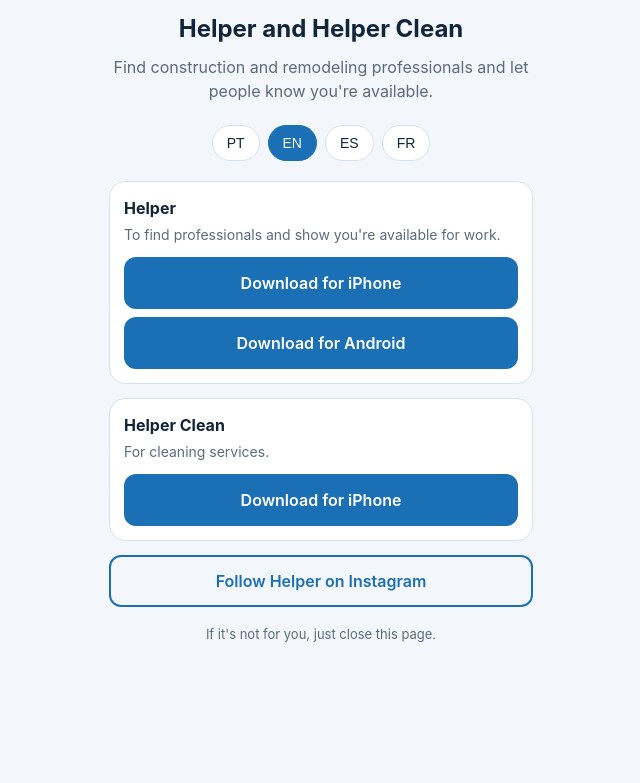
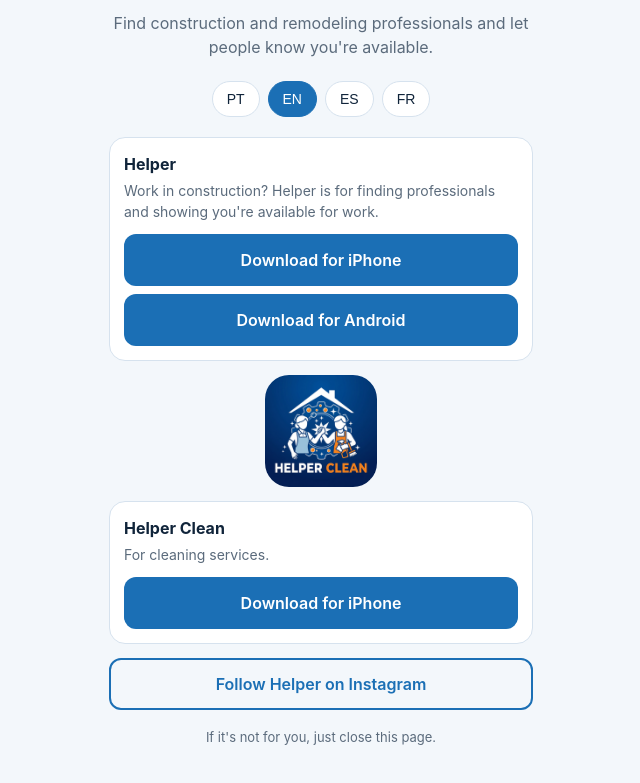
Before and after one commit to adm1825/site-conam, a plain HTML site: page HelperApp/index.html in a window 1280 px wide. Shown: the part 143-926 px from the top of the page, without its empty margins (319-959 px from the left). Before the commit the page ends 828 px from the top, so only its background shows below. Drawn offline with Linux system fonts and the light colour scheme.

Commit message:
HelperApp: ícone do Helper Clean entre os cartões, tema sempre claro e novo texto do Helper
Tira o título "Helper e Helper Clean" do topo, põe o ícone do Helper Clean entre os cartões do Helper e do Helper Clean, trava o tema claro (fundo e cartões brancos) e troca o texto do cartão do Helper ("Trabalha na construção? O Helper é para encontrar profissionais e avisar que você está disponível para trabalhar."), nos quatro idiomas.

Co-Authored-By: Claude Sonnet 5.5 <noreply@anthropic.com>

```diff
--- a/HelperApp/index.html
+++ b/HelperApp/index.html
@@ -3,6 +3,7 @@
 <head>
 <meta charset="utf-8">
 <meta name="viewport" content="width=device-width, initial-scale=1">
+<meta name="color-scheme" content="light">
 <title>Helper e Helper Clean</title>
 <meta name="description" content="Encontre profissionais de obra e reforma e avise que você está disponível. Helper e Helper Clean.">
 <meta property="og:type" content="website">
@@ -12,13 +13,12 @@
 <meta property="og:url" content="https://conambrtech.com/HelperApp/">
 <link rel="icon" href="logo.jpg">
 <style>
-  :root { --fundo:#f3f7fb; --cartao:#ffffff; --texto:#10243a; --suave:#5b6b7c; --azul:#1b6fb5; --azul-escuro:#144f84; --borda:#d6e2ee; }
-  @media (prefers-color-scheme: dark) { :root { --fundo:#0c1824; --cartao:#14263a; --texto:#eaf2fa; --suave:#9fb3c8; --azul:#3b95e0; --azul-escuro:#2b7fc8; --borda:#26405a; } }
+  :root { color-scheme: light; --fundo:#f3f7fb; --cartao:#ffffff; --texto:#10243a; --suave:#5b6b7c; --azul:#1b6fb5; --azul-escuro:#144f84; --borda:#d6e2ee; }
   * { box-sizing: border-box; }
   body { margin:0; background:var(--fundo); color:var(--texto); font-family:-apple-system,BlinkMacSystemFont,"Segoe UI",Roboto,Helvetica,Arial,sans-serif; line-height:1.5; }
   main { max-width:460px; margin:0 auto; padding:28px 18px 40px; }
   .logo { display:block; width:112px; height:112px; margin:0 auto 14px; border-radius:24px; }
-  h1 { font-size:24px; text-align:center; margin:0 0 8px; }
+  .icone-clean { display:block; width:112px; height:112px; margin:0 auto 14px; border-radius:24px; }
   p.sub { text-align:center; color:var(--suave); margin:0 0 22px; }
   .idiomas { display:flex; justify-content:center; gap:8px; margin-bottom:20px; }
   .idiomas button { border:1px solid var(--borda); background:var(--cartao); color:var(--texto); border-radius:999px; padding:6px 14px; font-size:14px; cursor:pointer; min-height:36px; }
@@ -35,7 +35,6 @@
 <body>
 <main>
   <img class="logo" src="logo.jpg" alt="Helper" width="112" height="112">
-  <h1 data-t="titulo">Helper e Helper Clean</h1>
   <p class="sub" data-t="sub">Encontre profissionais de obra e reforma e avise que você está disponível.</p>
 
   <div class="idiomas" role="group" aria-label="Idioma">
@@ -47,10 +46,12 @@
 
   <section class="grupo">
     <h2>Helper</h2>
-    <p data-t="helper">Para encontrar profissionais e avisar que você está disponível para trabalhar.</p>
+    <p data-t="helper">Trabalha na construção? O Helper é para encontrar profissionais e avisar que você está disponível para trabalhar.</p>
     <a class="botao" href="https://apps.apple.com/us/app/helper-construction-helpers/id6761435541" data-t="helperIos">Baixar para iPhone</a>
     <a class="botao" href="https://play.google.com/store/apps/details?id=com.conambrtech.helperC" data-t="helperAndroid">Baixar para Android</a>
   </section>
+
+  <img class="icone-clean" src="helperclean.png" alt="Helper Clean" width="112" height="112">
 
   <section class="grupo">
     <h2>Helper Clean</h2>
@@ -63,10 +64,10 @@
 </main>
 <script>
   var T = {
-    pt: { titulo:"Helper e Helper Clean", sub:"Encontre profissionais de obra e reforma e avise que você está disponível.", helper:"Para encontrar profissionais e avisar que você está disponível para trabalhar.", helperIos:"Baixar para iPhone", helperAndroid:"Baixar para Android", clean:"Para serviços de limpeza.", cleanIos:"Baixar para iPhone", instagram:"Siga o Helper no Instagram", rodape:"Se não for do seu interesse, é só fechar esta página." },
-    en: { titulo:"Helper and Helper Clean", sub:"Find construction and remodeling professionals and let people know you're available.", helper:"To find professionals and show you're available for work.", helperIos:"Download for iPhone", helperAndroid:"Download for Android", clean:"For cleaning services.", cleanIos:"Download for iPhone", instagram:"Follow Helper on Instagram", rodape:"If it's not for you, just close this page." },
-    es: { titulo:"Helper y Helper Clean", sub:"Encuentra profesionales de obra y remodelación y avisa que estás disponible.", helper:"Para encontrar profesionales y avisar que estás disponible para trabajar.", helperIos:"Descargar para iPhone", helperAndroid:"Descargar para Android", clean:"Para servicios de limpieza.", cleanIos:"Descargar para iPhone", instagram:"Sigue a Helper en Instagram", rodape:"Si no es de tu interés, solo cierra esta página." },
-    fr: { titulo:"Helper et Helper Clean", sub:"Trouvez des professionnels de la construction et de la rénovation et signalez que vous êtes disponible.", helper:"Pour trouver des professionnels et signaler que vous êtes disponible pour travailler.", helperIos:"Télécharger pour iPhone", helperAndroid:"Télécharger pour Android", clean:"Pour les services de ménage.", cleanIos:"Télécharger pour iPhone", instagram:"Suivez Helper sur Instagram", rodape:"Si cela ne vous intéresse pas, fermez simplement cette page." }
+    pt: { sub:"Encontre profissionais de obra e reforma e avise que você está disponível.", helper:"Trabalha na construção? O Helper é para encontrar profissionais e avisar que você está disponível para trabalhar.", helperIos:"Baixar para iPhone", helperAndroid:"Baixar para Android", clean:"Para serviços de limpeza.", cleanIos:"Baixar para iPhone", instagram:"Siga o Helper no Instagram", rodape:"Se não for do seu interesse, é só fechar esta página." },
+    en: { sub:"Find construction and remodeling professionals and let people know you're available.", helper:"Work in construction? Helper is for finding professionals and showing you're available for work.", helperIos:"Download for iPhone", helperAndroid:"Download for Android", clean:"For cleaning services.", cleanIos:"Download for iPhone", instagram:"Follow Helper on Instagram", rodape:"If it's not for you, just close this page." },
+    es: { sub:"Encuentra profesionales de obra y remodelación y avisa que estás disponible.", helper:"¿Trabajas en la construcción? Helper es para encontrar profesionales y avisar que estás disponible para trabajar.", helperIos:"Descargar para iPhone", helperAndroid:"Descargar para Android", clean:"Para servicios de limpieza.", cleanIos:"Descargar para iPhone", instagram:"Sigue a Helper en Instagram", rodape:"Si no es de tu interés, solo cierra esta página." },
+    fr: { sub:"Trouvez des professionnels de la construction et de la rénovation et signalez que vous êtes disponible.", helper:"Vous travaillez dans la construction ? Helper sert à trouver des professionnels et à signaler que vous êtes disponible pour travailler.", helperIos:"Télécharger pour iPhone", helperAndroid:"Télécharger pour Android", clean:"Pour les services de ménage.", cleanIos:"Télécharger pour iPhone", instagram:"Suivez Helper sur Instagram", rodape:"Si cela ne vous intéresse pas, fermez simplement cette page." }
   };
   var botoes = document.querySelectorAll('.idiomas button');
   function aplicar(l) {
```
Also changed, not shown: HelperApp/helperclean.png (added).
